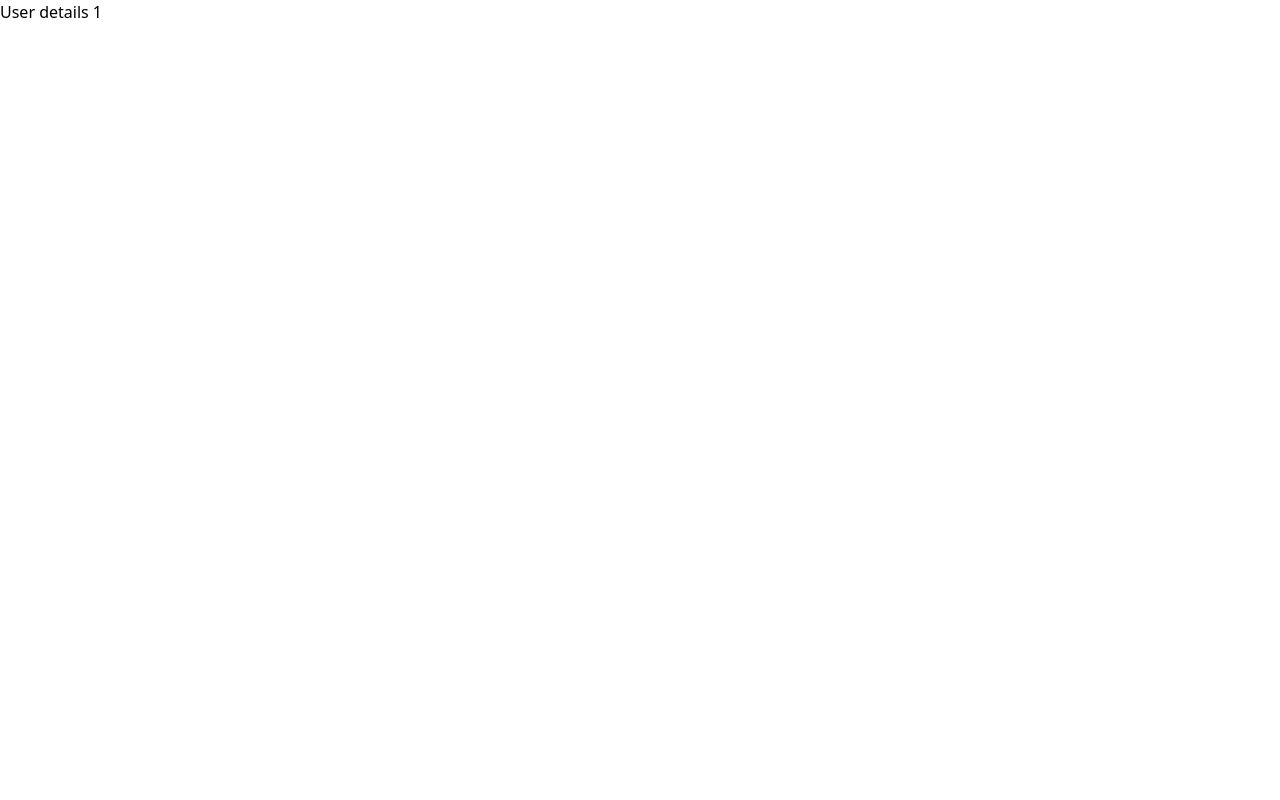
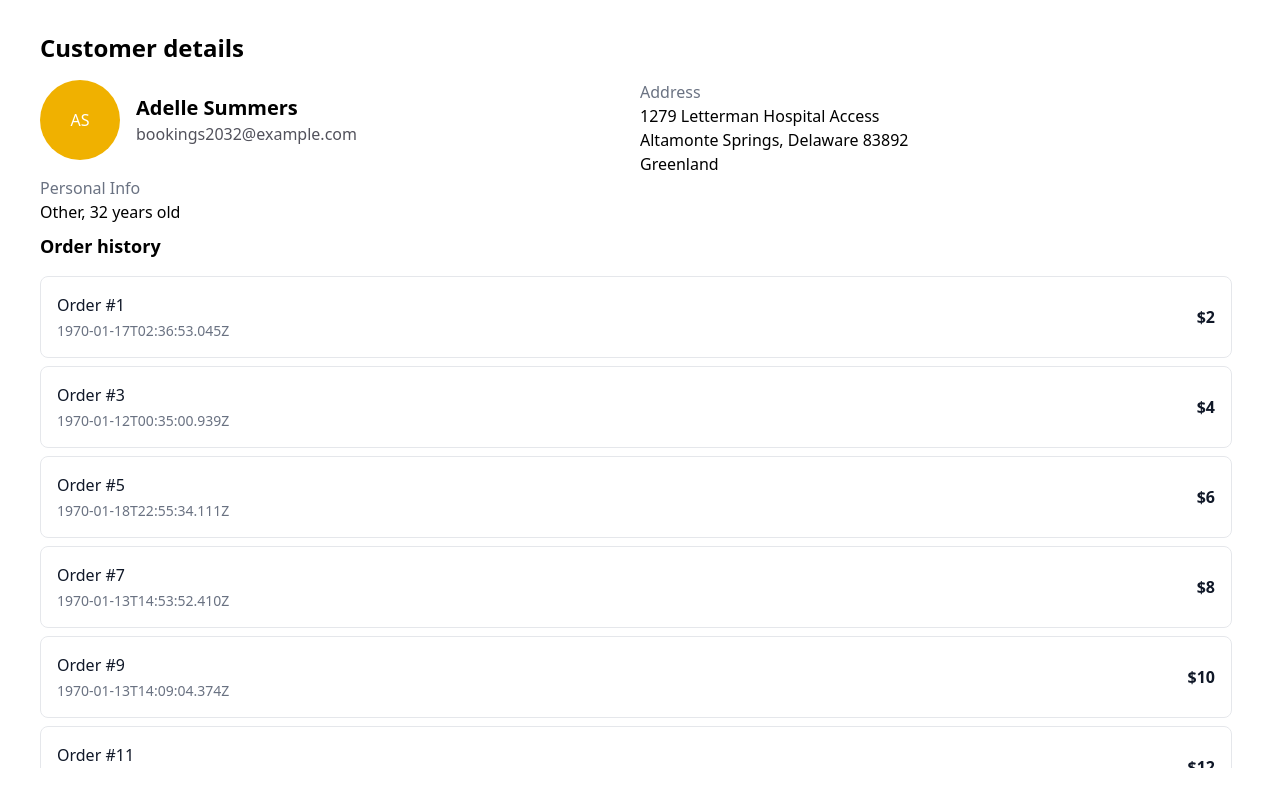
Before and after one commit to gohurd/customers-react, a React (Vite) app: page /customers/1 in a window 1280 px wide. Built offline with nearby package versions, Linux system fonts and the light colour scheme.

Commit message:
feat: customer details page

```diff
--- a/src/api/customer-api.ts
+++ b/src/api/customer-api.ts
@@ -78,3 +78,13 @@ export const fetchCustomers = async ({
     total: filtered.length,
   };
 };
+
+export const fetchCustomerById = async (id: number): Promise<Customer> => {
+  const customer = customers.find((customer) => customer.id === id);
+
+  if (!customer) {
+    throw new Error("Customer not found");
+  }
+
+  return customer;
+};
--- /dev/null
+++ b/src/api/orders-api.ts
@@ -0,0 +1,6 @@
+import orders from "../../data/orders.json";
+import type { Order } from "../types/orders/order-types";
+
+export const fetchOrders = async (): Promise<Order[]> => {
+  return orders;
+};
--- a/src/constants/customer/query-constnats.ts
+++ b/src/constants/customer/query-constnats.ts
@@ -1,3 +1,4 @@
 export const CustomerQueryKey = {
   customers: "customers",
+  customerOrders: "customerOrders",
 } as const;
--- /dev/null
+++ b/src/features/customer/customer-details-card.tsx
@@ -0,0 +1,41 @@
+import type { Customer } from "../../types/customer/customer-types";
+import { UserAvatar } from "../../ui/user-avatar";
+
+type Props = {
+  customer: Customer;
+};
+
+export const CustomerDetailsCard = ({ customer }: Props) => {
+  return (
+    <div className="grid md:grid-cols-2 grid-cols-1 mt-4 gap-2 md:gap-0">
+      <div className="flex h-fit items-center gap-4 px-1 md:px-0">
+        <UserAvatar
+          fallback={`${customer.firstName[0]}${customer.lastName[0]}`.toUpperCase()}
+          className="w-20 h-20"
+        />
+        <div className="flex flex-col">
+          <h2 className="font-semibold text-xl">
+            {customer.firstName} {customer.lastName}
+          </h2>
+          <p className="font-medium text-zinc-600">{customer.email}</p>
+        </div>
+      </div>
+      <div className="px-1 md:px-0">
+        <span className="text-gray-500">Address</span>
+        <p>
+          {customer.streetNumber} {customer.street}
+        </p>
+        <p>
+          {customer.city}, {customer.state} {customer.postCode}
+        </p>
+        <p>{customer.country}</p>
+      </div>
+      <div className="px-1 md:px-0">
+        <span className="text-gray-500">Personal Info</span>
+        <p>
+          {customer.gender}, {customer.age} years old
+        </p>
+      </div>
+    </div>
+  );
+};
--- /dev/null
+++ b/src/features/customer/customer-details-orders.tsx
@@ -0,0 +1,19 @@
+import type { Order } from "../../types/orders/order-types";
+import { CustomerOrderItem } from "./customer-order-item";
+
+type Props = {
+  orders: Order[];
+};
+
+export const CustomerDetailsOrders = ({ orders }: Props) => {
+  return (
+    <div className="p-1 md:p-0 mt-2 flex-1 flex flex-col gap-4 min-h-0">
+      <h3 className="font-semibold text-lg">Order history</h3>
+      <ul className="overflow-y-auto flex flex-col gap-2 pb-4 pr-2">
+        {orders.map((order) => (
+          <CustomerOrderItem order={order} key={order.number} />
+        ))}
+      </ul>
+    </div>
+  );
+};
--- /dev/null
+++ b/src/features/customer/customer-order-item.tsx
@@ -0,0 +1,27 @@
+import type { Order } from "../../types/orders/order-types";
+
+type Props = {
+  order: Order;
+};
+
+export const CustomerOrderItem = ({ order }: Props) => {
+  const createdAt = new Date(order.createdAt);
+
+  return (
+    <li className="flex items-center justify-between p-4 border border-gray-200 rounded-lg  transition-colors">
+      <div className="flex items-center gap-4">
+        <div>
+          <p className="font-medium text-gray-900">Order #{order.number}</p>
+          <div className="flex items-center gap-4 text-sm text-gray-500 mt-1">
+            <span className="flex items-center gap-1">
+              {createdAt.toISOString()}
+            </span>
+          </div>
+        </div>
+      </div>
+      <div className="flex items-center gap-4">
+        <span className="font-semibold text-gray-900">${order.amount}</span>
+      </div>
+    </li>
+  );
+};
--- a/src/pages/customer/customer-details-page.tsx
+++ b/src/pages/customer/customer-details-page.tsx
@@ -1,7 +1,36 @@
 import { useParams } from "react-router";
+import { useCustomerDetails } from "../../store/customer/customer-details-store";
+import { Page } from "../../ui/page";
+import { CustomerDetailsCard } from "../../features/customer/customer-details-card";
+import { CustomerDetailsOrders } from "../../features/customer/customer-details-orders";
 
 export const CustomerDetailsPage = () => {
   const params = useParams();
 
-  return <div>User details {params.id}</div>;
+  const id = Number(params.id);
+
+  const { customer, error, orders } = useCustomerDetails({
+    ...(params.id && { id }),
+  });
+
+  if (error || !id) {
+    return (
+      <div className="flex flex-col gap-8 justify-center items-center h-full">
+        <span className="font-bold text-2xl text-orange-500">
+          {error || "Id is not valid"}
+        </span>
+      </div>
+    );
+  }
+
+  return (
+    <Page title="Customer details">
+      {customer && !error && (
+        <div className="flex-1 flex flex-col min-h-0">
+          <CustomerDetailsCard customer={customer} />
+          {!!orders?.length && <CustomerDetailsOrders orders={orders} />}
+        </div>
+      )}
+    </Page>
+  );
 };
--- /dev/null
+++ b/src/store/customer/customer-details-store.tsx
@@ -0,0 +1,38 @@
+import { useQuery } from "@tanstack/react-query";
+import { fetchCustomerById } from "../../api/customer-api";
+import { CustomerQueryKey } from "../../constants/customer/query-constnats";
+import type { Customer } from "../../types/customer/customer-types";
+import { fetchOrders } from "../../api/orders-api";
+import type { Order } from "../../types/orders/order-types";
+
+type Props = {
+  id?: number;
+};
+
+export const useCustomerDetails = ({ id }: Props) => {
+  const { data, error } = useQuery<Customer | null>({
+    queryFn: () => {
+      if (!id) {
+        return null;
+      }
+
+      return fetchCustomerById(id);
+    },
+    enabled: !!id,
+    queryKey: [CustomerQueryKey.customers, { id }],
+    retry: false,
+  });
+
+  const { data: ordersData, error: ordersError } = useQuery<Order[]>({
+    queryFn: fetchOrders,
+    queryKey: [CustomerQueryKey.customerOrders, { id }],
+    retry: false,
+  });
+
+  return {
+    customer: data,
+    error: error?.message,
+    orders: ordersData,
+    ordersError: ordersError?.message,
+  };
+};
--- /dev/null
+++ b/src/types/orders/order-types.ts
@@ -0,0 +1,9 @@
+export type Order = {
+  number: number;
+  price: number;
+  currency: string;
+  itemName: string;
+  amount: number;
+  createdAt: number;
+  shippedAt: number;
+};
--- a/src/ui/user-avatar.tsx
+++ b/src/ui/user-avatar.tsx
@@ -1,4 +1,5 @@
 import { useState } from "react";
+import { twMerge } from "tailwind-merge";
 
 const COLORS = [
   "bg-red-500",
@@ -15,15 +16,18 @@ const COLORS = [
 type Props = {
   url?: string;
   fallback: string;
+  className?: HTMLDivElement["className"];
 };
 
-export const UserAvatar = ({ url, fallback }: Props) => {
+export const UserAvatar = ({ url, fallback, className }: Props) => {
   const [error, setError] = useState(false);
 
   const showImage = !error && !!url;
 
   return (
-    <div className="w-10 h-10 rounded-full overflow-hidden">
+    <div
+      className={twMerge("w-10 h-10 rounded-full overflow-hidden", className)}
+    >
       {showImage && (
         <img
           src={url}
```
